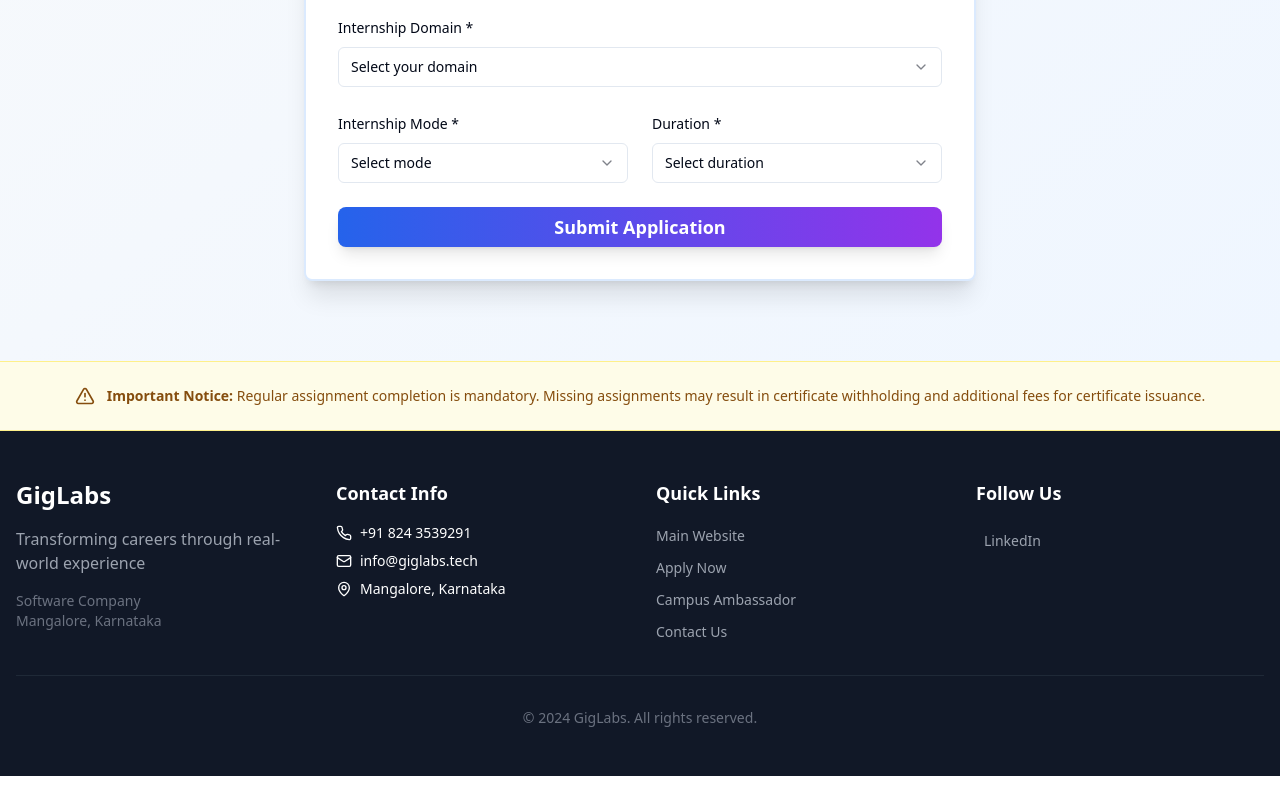
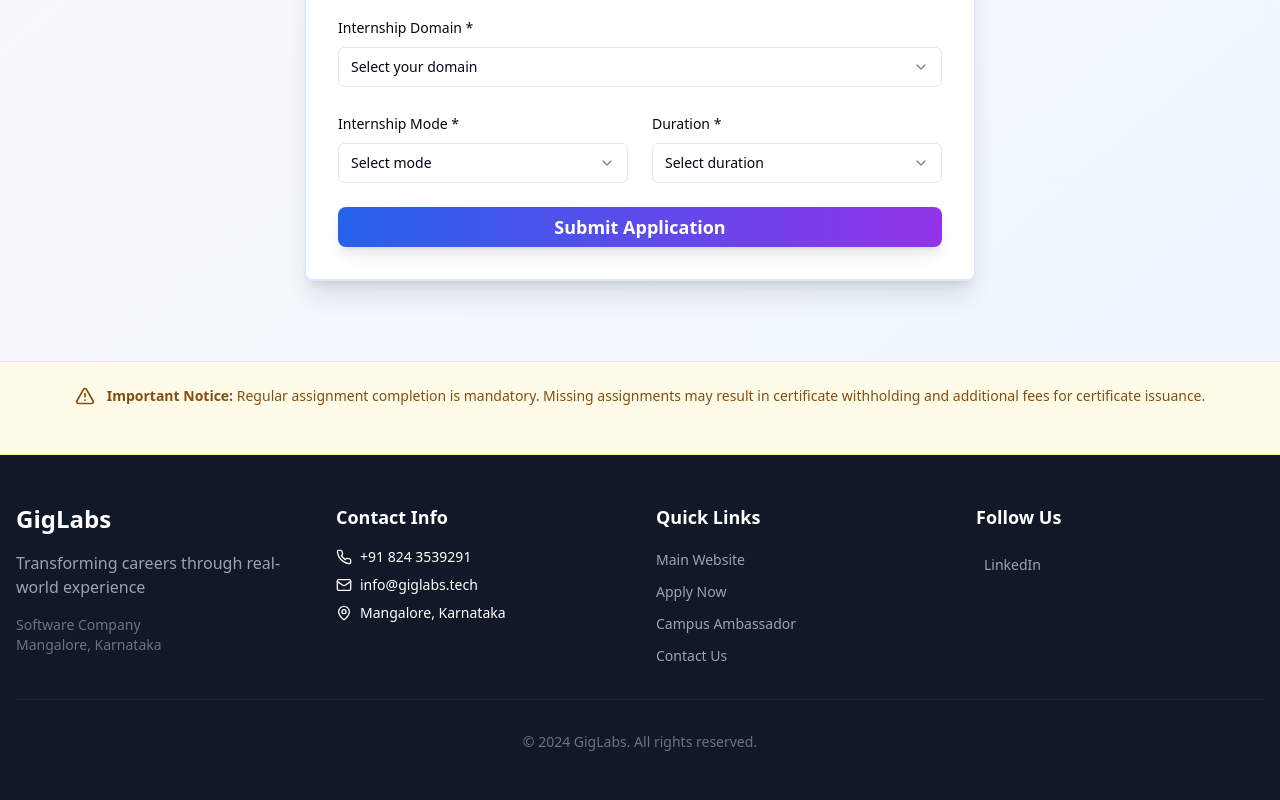
Before and after one commit to MDharunPrasad/giglabs-intern-venture, a React (Vite) app: page / in a window 1280 px wide. Shown: the part 4140-4940 px from the top of the page. Before the commit the page ends 4916 px from the top, so only its background shows below. Built offline with nearby package versions, Linux system fonts and the light colour scheme.

Commit message:
Add bottom padding
Add bottom padding to the selected section.

```diff
--- a/src/pages/Index.tsx
+++ b/src/pages/Index.tsx
@@ -587,7 +587,7 @@ const Index = () => {
       </section>
 
       {/* Assignment Policy Notice */}
-      <section className="py-6 bg-yellow-50 border-y border-yellow-200">
+      <section className="py-6 pb-12 bg-yellow-50 border-y border-yellow-200">
         <div className="container mx-auto px-4">
           <div className="flex items-center justify-center space-x-3 text-yellow-800">
             <AlertTriangle className="h-5 w-5 flex-shrink-0" />
```
